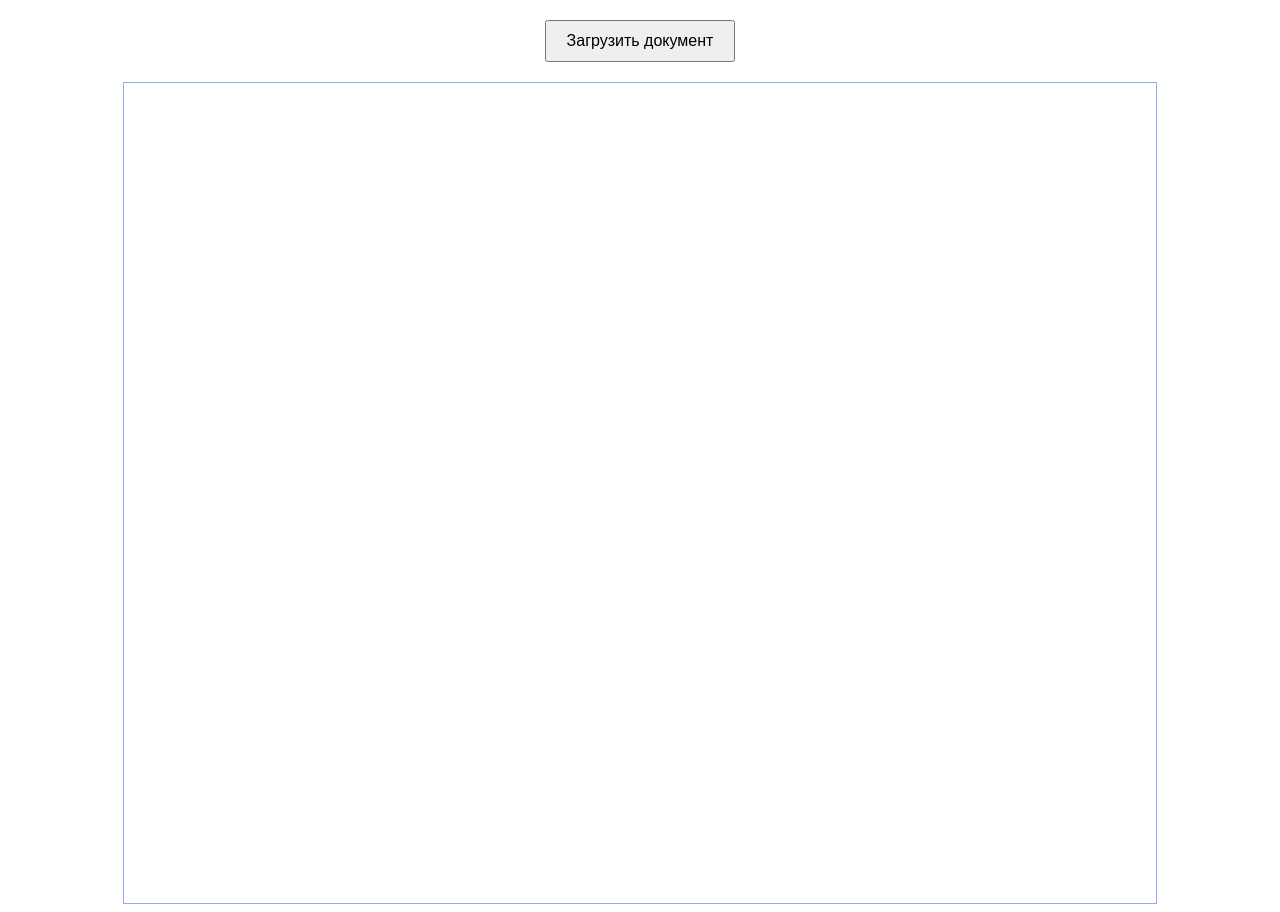
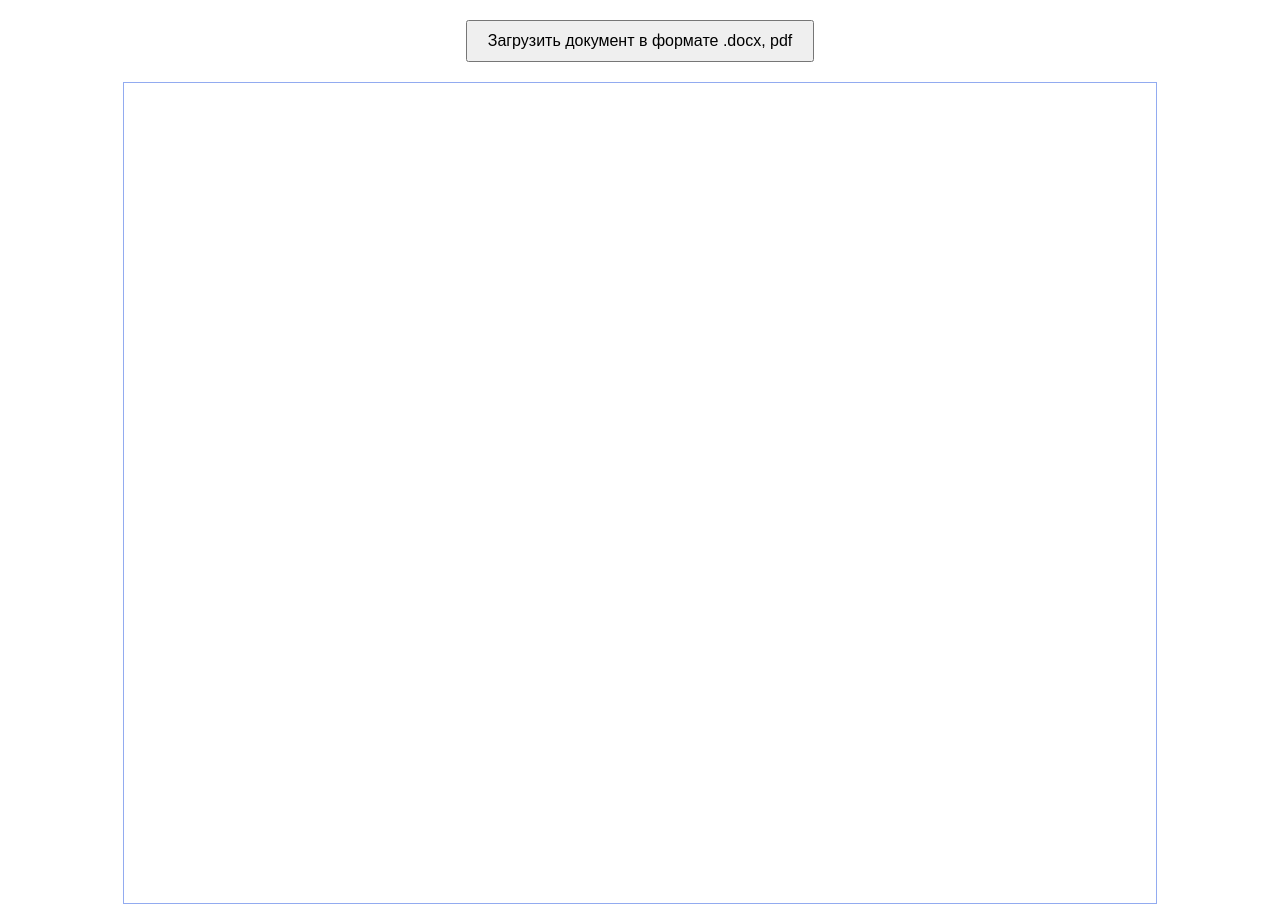
Before and after one commit to ROMANOVVKA/projectgran, a plain HTML site: page index.html in a window 1280 px wide. Drawn offline with nearby package versions, Linux system fonts and the light colour scheme.

Commit message:
Update index.html

```diff
--- a/index.html
+++ b/index.html
@@ -3,7 +3,7 @@
 <head>
     <meta charset="UTF-8">
     <meta name="viewport" content="width=device-width, initial-scale=1.0">
-    <title>Document Viewer</title>
+    <title>Автоскроллер</title>
     <script src="https://cdnjs.cloudflare.com/ajax/libs/pdf.js/2.10.377/pdf.min.js"></script>
     <script src="https://cdnjs.cloudflare.com/ajax/libs/mammoth/1.4.2/mammoth.browser.min.js"></script>
     <style>
@@ -26,7 +26,7 @@
 </head>
 <body>
 
-    <button onclick="loadDocument()">Загрузить документ</button>
+    <button onclick="loadDocument()">Загрузить документ в формате .docx, pdf</button>
     <div id="viewer"></div>
 
     <script>
```
